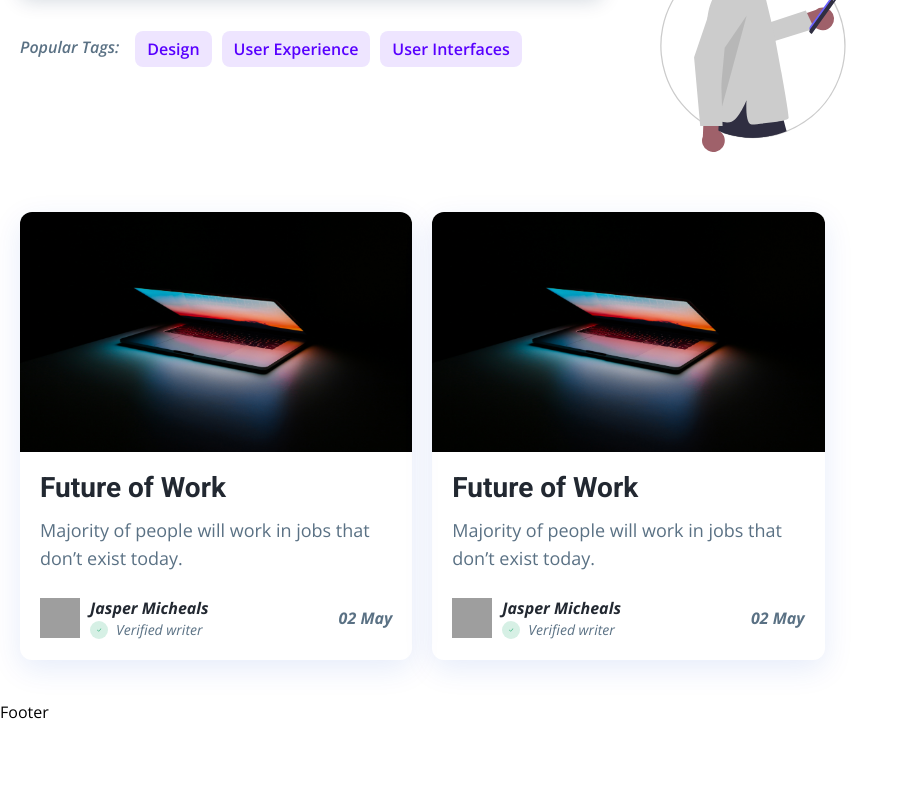
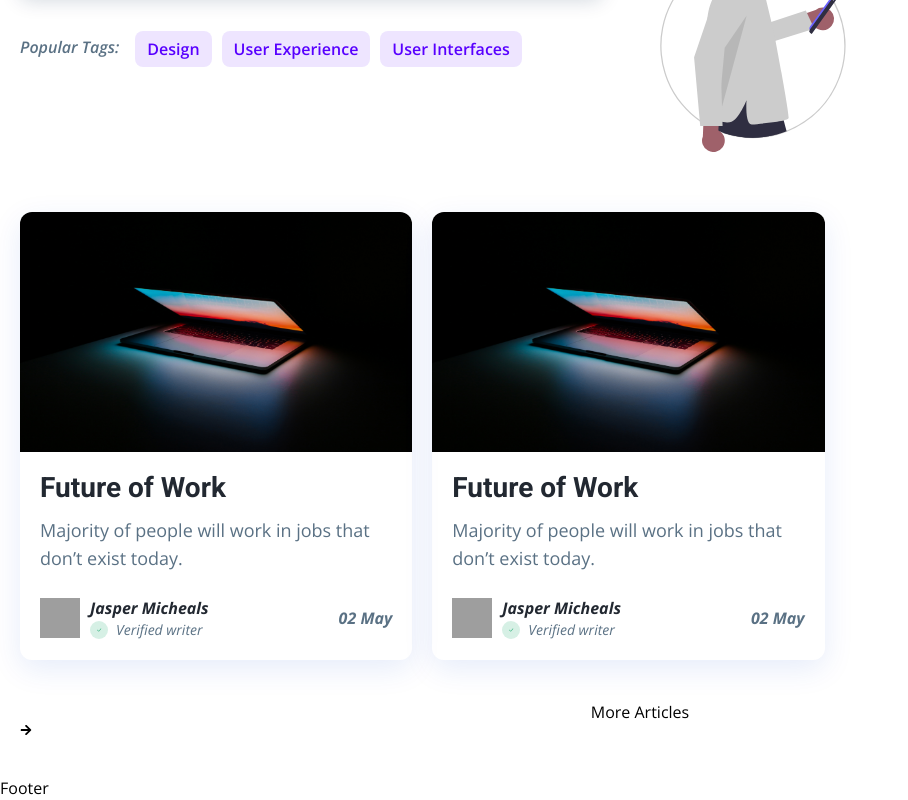
Before and after one commit to levilu800b/Frontend-Blog, a React (Create React App) app: page / in a window 1280 px wide. Shown: the part 437-1237 px from the top of the page, without its empty margins (0-908 px from the left). Before the commit the page ends 1161 px from the top, so only its background shows below. Built offline with nearby package versions, Linux system fonts and the light colour scheme; grey boxes are pictures that could not be loaded.

Commit message:
CTA section

```diff
--- a/src/components/ArticleCard/ArticleCard.jsx
+++ b/src/components/ArticleCard/ArticleCard.jsx
@@ -1,7 +1,7 @@
-import React from 'react'
-import {BsCheckLg} from 'react-icons/bs'
+import React from 'react';
+import {BsCheckLg} from 'react-icons/bs';
 
-import { images } from '../../constants/index'
+import { images } from '../../constants/index';
 
 const ArticleCard = ({ className}) => {
   return (
--- a/src/pages/Home/container/Articles.jsx
+++ b/src/pages/Home/container/Articles.jsx
@@ -1,11 +1,19 @@
-import React from 'react'
-import ArticleCard from '../../../components/ArticleCard/ArticleCard'
+import React from 'react';
+import { FaArrowRight } from 'react-icons/fa';
+
+import ArticleCard from '../../../components/ArticleCard/ArticleCard';
 
 const Articles = () => {
   return (
-		<section className="container mx-auto flex flex-wrap md:gap-x-5 gap-y-5 px-5 py-10">
-			<ArticleCard className="w-full md:w-[calc(50%-20px)] lg:w-[calc(33.33%-21px)]" />
-			<ArticleCard className="w-full md:w-[calc(50%-20px)] lg:w-[calc(33.33%-21px)]" />
+		<section className="flex flex-col container mx-auto px-5 py-10">
+			<div className="flex flex-wrap md:gap-x-5 gap-y-5 pb-10">
+				<ArticleCard className="w-full md:w-[calc(50%-20px)] lg:w-[calc(33.33%-21px)]" />
+				<ArticleCard className="w-full md:w-[calc(50%-20px)] lg:w-[calc(33.33%-21px)]" />
+			</div>
+      <button>
+        <span>More Articles</span>
+        <FaArrowRight className="w-3 h-3" />
+      </button>
 		</section>
 	);
 }
```
